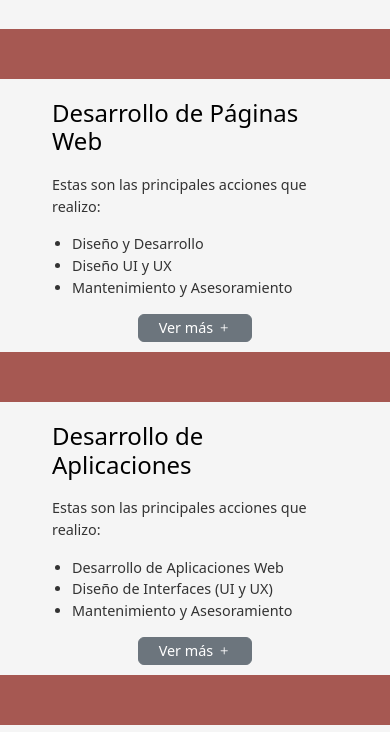
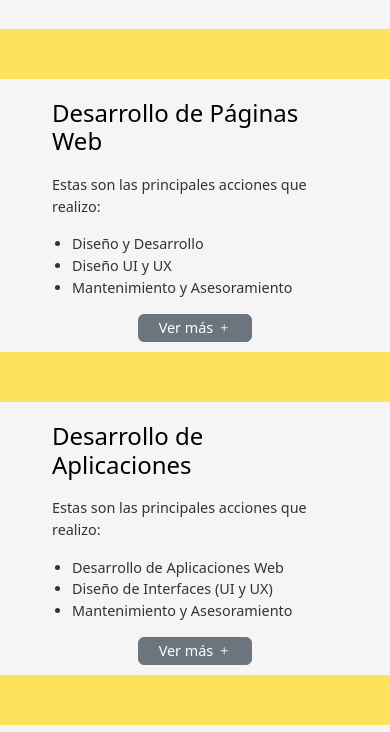
Before and after one commit to GRJPedro/PortaFrontend, a plain HTML site: page index.html in a window 390 px wide. Shown: the part 987-1719 px from the top of the page. Drawn offline with nearby package versions, Linux system fonts and the light colour scheme; a web font is replaced by a local one.

Commit message:
Update style.css

```diff
--- a/style.css
+++ b/style.css
@@ -288,7 +288,7 @@
 
 @media screen and (max-width: 767px) {
   .desc-prod {
-    border-top: 50px solid rgb(166, 88,82);
+    border-top: 50px solid rgb(251,228,91);
   }
 }
 
```
